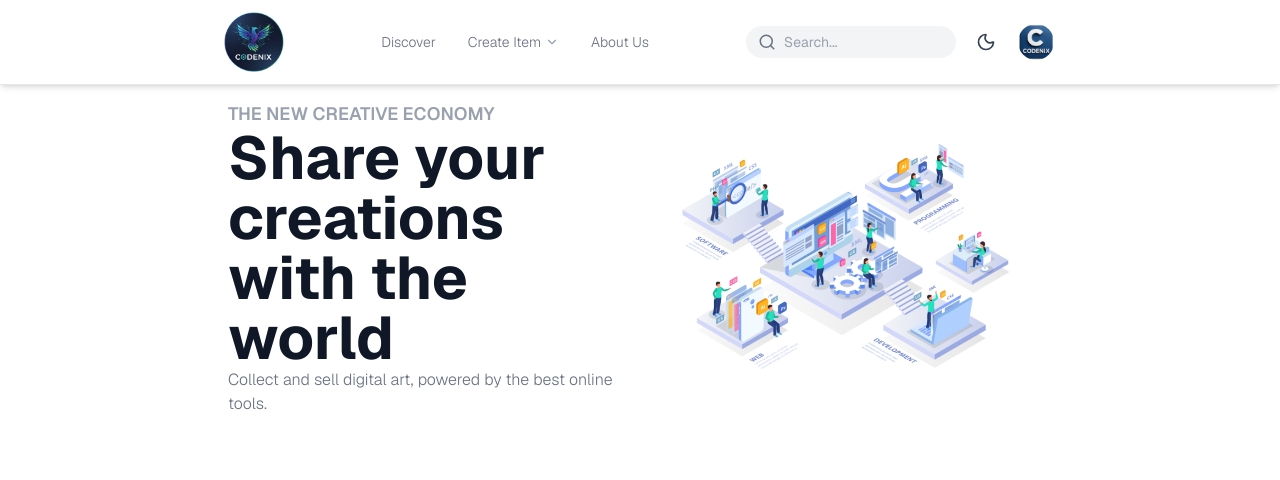
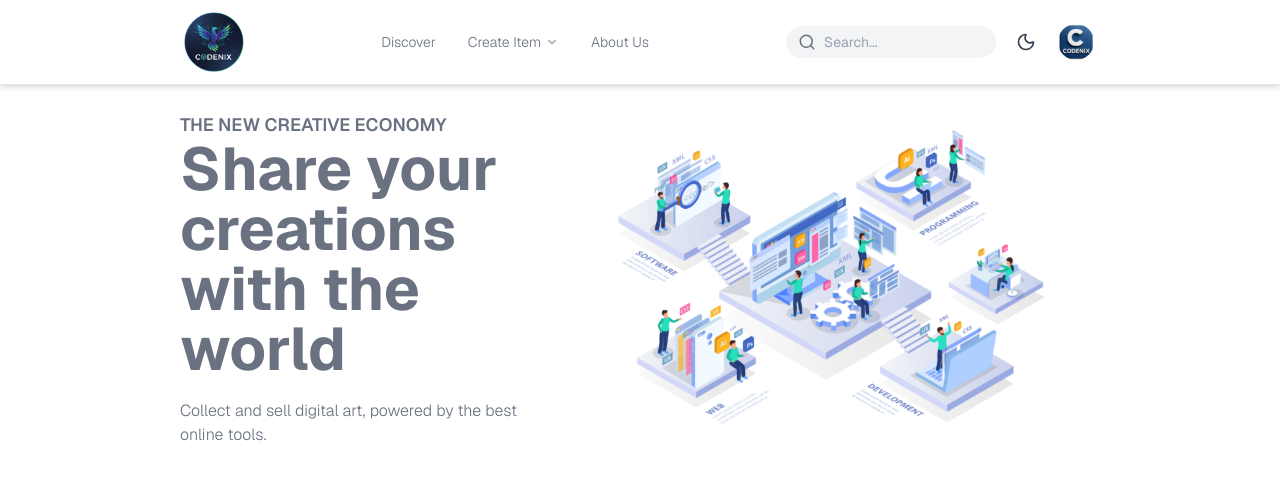
Before and after one commit to lowhanfish/codenix, a Next.js app in the folder codenix/: page / in a window 1280 px wide. Shown: the top 480 px of the page. Built offline with nearby package versions, Linux system fonts and the light colour scheme.

Commit message:
Modify page

```diff
--- a/codenix/src/app/page.tsx
+++ b/codenix/src/app/page.tsx
@@ -5,35 +5,32 @@ import Footer from "../components/Footer.jsx";
 
 export default function Home() {
   return (
-    <div className="font-sans grid min-h-screen pt-25 px-4 sm:px-8 lg:px-20 xl:px-32">
+    <div className="font-sans grid min-h-screen pt-25 px-4 sm:px-8 lg:px-10 xl:px-20">
       <Navbar />
       <main className="flex flex-col sm:px-10 md:px-25">
-        <div className="flex flex-wrap">
-          <div className="flex flex-1 ">
-            <div>
-              <div className="antialiased text-lg text-gray-400 font-semibold">THE NEW CREATIVE ECONOMY</div>
-              <div className="antialiased text-6xl font-bold text-gray-900">Share your creations with the world</div>
-              <div className="font-light text-gray-500">Collect and sell digital art, powered by the best online tools.</div>
-              <div></div>
+        <div className=" flex flex-wrap flex-col md:flex-col lg:flex-row">
+          <div className="flex flex-1">
+            <div className="flex flex-col justify-center align-middle text-center lg:text-left">
+              <div className="antialiased text-lg text-gray-500 font-semibold">THE NEW CREATIVE ECONOMY</div>
+              <div className="antialiased text-5xl md:text-6xl font-bold text-gray-500">Share your creations with the world</div>
+              <div className="font-light text-gray-500 pt-5">Collect and sell digital art, powered by the best online tools.</div>
             </div>
           </div>
-          <div className="flex flex-1 justify-center items-center flex-wrap">
+          <div className="flex flex-1/6 justify-center items-center">
 
             <img
-              className="max-w-full h-auto"
+              className=""
               src="/banner2.png"
-              width={1000}
               alt=""
             />
+          </div>
+        </div>
 
 
-            {/* <Image alt=""
-              className="h-auto"
-              fill
-              style={{ borderWidth: 3, borderColor: 'red', }}
-              src="https://static.vecteezy.com/system/resources/previews/021/707/022/non_2x/isometric-flat-3d-illustration-concept-of-technology-transformation-digital-button-free-vector.jpg" /> */}
-          </div>
-        </div>
+
+
+
+
       </main>
       {/* <Footer /> */}
     </div>
--- a/codenix/src/components/Navbar.jsx
+++ b/codenix/src/components/Navbar.jsx
@@ -37,7 +37,7 @@ export default function Navbar() {
     ];
 
     return (
-        <nav className="shadow-md px-1 sm:px-5 md:px-10 lg:px-50 fixed top-0 left-0 w-full z-50 border-b border-gray-200 dark:border-gray-800 bg-white/70 dark:bg-gray-900/70 backdrop-blur-lg">
+        <nav className="shadow-md px-1 sm:px-10 lg:px-40 fixed top-0 left-0 w-full z-50 border-b border-gray-200 dark:border-gray-800 bg-white/70 dark:bg-gray-900/70 backdrop-blur-lg">
             <div className="max-w-7xl mx-auto px-6 py-3 flex items-center justify-between">
                 {/* Logo */}
                 <Link href="/" className="text-2xl font-bold text-blue-600 dark:text-blue-400">
```
